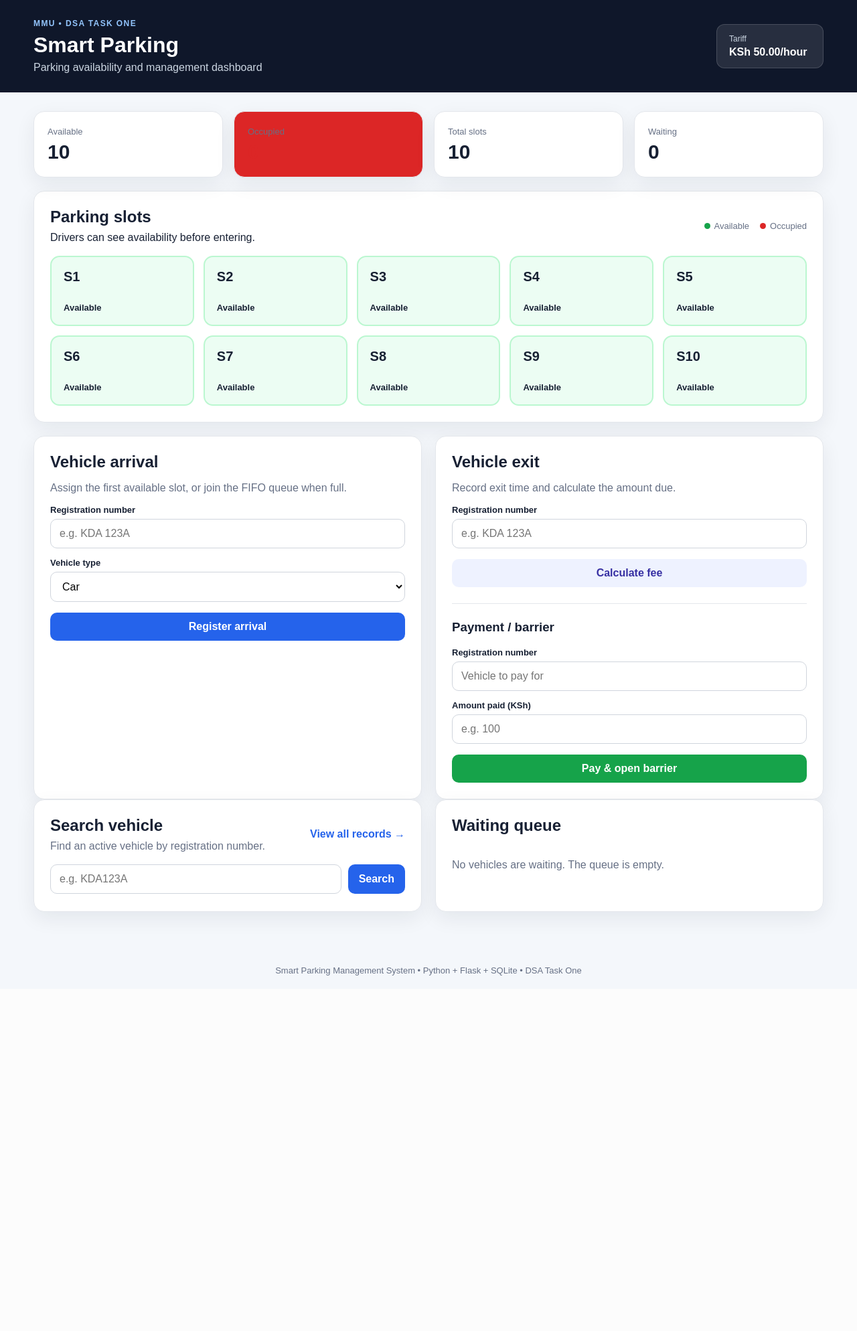
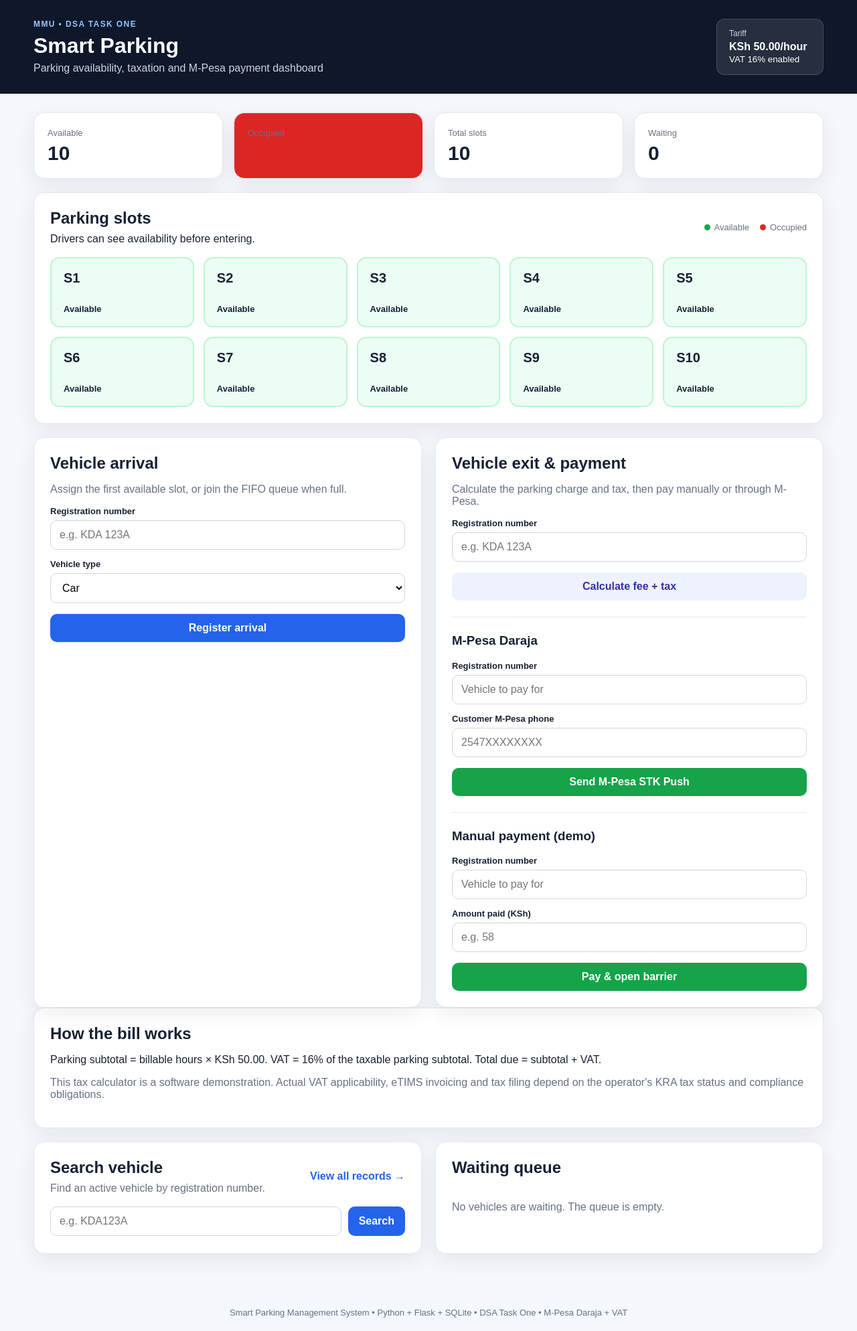
Before and after one commit to Ruita7/DSA-task1-Y2s1, a Flask app: page / in a window 1280 px wide. Shown: the whole page at 67% size. Before the commit the page ends 1457 px from the top, so only its background shows below. Run offline with Flask 3, Linux system fonts and the light colour scheme.

Commit message:
Update frontend for VAT and M-Pesa payments

```diff
--- a/web/templates/index.html
+++ b/web/templates/index.html
@@ -6,24 +6,20 @@
 <link rel="stylesheet" href="{{ url_for('static', filename='style.css') }}">
 </head>
 <body>
-<header class="topbar"><div><p class="eyebrow">MMU • DSA TASK ONE</p><h1>Smart Parking</h1><p class="subtitle">Parking availability and management dashboard</p></div><div class="rate-card"><span>Tariff</span><strong>KSh {{ "%.2f"|format(hourly_rate) }}/hour</strong></div></header>
+<header class="topbar"><div><p class="eyebrow">MMU • DSA TASK ONE</p><h1>Smart Parking</h1><p class="subtitle">Parking availability, taxation and M-Pesa payment dashboard</p></div><div class="rate-card"><span>Tariff</span><strong>KSh {{ "%.2f"|format(hourly_rate) }}/hour</strong><small>{% if vat_enabled %}VAT {{ "%.0f"|format(vat_rate * 100) }}% enabled{% else %}VAT disabled{% endif %}</small></div></header>
 <main class="container">
 {% with messages=get_flashed_messages(with_categories=true) %}{% if messages %}<section class="messages">{% for category,message in messages %}<div class="alert {{category}}">{{message}}</div>{% endfor %}</section>{% endif %}{% endwith %}
-<section class="stats">
-<div class="stat-card"><span>Available</span><strong>{{available_count}}</strong></div>
-<div class="stat-card occupied"><span>Occupied</span><strong>{{occupied_count}}</strong></div>
-<div class="stat-card"><span>Total slots</span><strong>{{capacity}}</strong></div>
-<div class="stat-card"><span>Waiting</span><strong>{{queue|length}}</strong></div>
-</section>
+<section class="stats"><div class="stat-card"><span>Available</span><strong>{{available_count}}</strong></div><div class="stat-card occupied"><span>Occupied</span><strong>{{occupied_count}}</strong></div><div class="stat-card"><span>Total slots</span><strong>{{capacity}}</strong></div><div class="stat-card"><span>Waiting</span><strong>{{queue|length}}</strong></div></section>
 <section class="panel"><div class="section-heading"><div><h2>Parking slots</h2><p>Drivers can see availability before entering.</p></div><div class="legend"><span><i class="dot available"></i> Available</span><span><i class="dot occupied"></i> Occupied</span></div></div>
 <div class="slots-grid">{% for slot in slots %}<div class="slot {{'is-available' if slot.status=='Available' else 'is-occupied'}}"><span class="slot-number">S{{slot.number}}</span><span class="slot-status">{{slot.status}}</span></div>{% endfor %}</div></section>
 <section class="two-column">
 <div class="panel"><h2>Vehicle arrival</h2><p class="muted">Assign the first available slot, or join the FIFO queue when full.</p><form method="post" action="{{url_for('arrival')}}"><label>Registration number</label><input name="plate_number" placeholder="e.g. KDA 123A" required><label>Vehicle type</label><select name="vehicle_type"><option>Car</option><option>SUV</option><option>Van</option><option>Motorcycle</option></select><button class="primary">Register arrival</button></form></div>
-<div class="panel"><h2>Vehicle exit</h2><p class="muted">Record exit time and calculate the amount due.</p><form method="post" action="{{url_for('exit_vehicle')}}"><label>Registration number</label><input name="plate_number" placeholder="e.g. KDA 123A" required><button class="secondary">Calculate fee</button></form><hr><h3>Payment / barrier</h3><form method="post" action="{{url_for('payment')}}"><label>Registration number</label><input name="plate_number" placeholder="Vehicle to pay for" required><label>Amount paid (KSh)</label><input name="amount" type="number" min="0" step="0.01" placeholder="e.g. 100" required><button class="success">Pay & open barrier</button></form></div>
+<div class="panel"><h2>Vehicle exit & payment</h2><p class="muted">Calculate the parking charge and tax, then pay manually or through M-Pesa.</p><form method="post" action="{{url_for('exit_vehicle')}}"><label>Registration number</label><input name="plate_number" placeholder="e.g. KDA 123A" required><button class="secondary">Calculate fee + tax</button></form><hr>
+<h3>M-Pesa Daraja</h3><form method="post" action="{{url_for('mpesa_pay')}}"><label>Registration number</label><input name="plate_number" placeholder="Vehicle to pay for" required><label>Customer M-Pesa phone</label><input name="phone_number" placeholder="2547XXXXXXXX" required><button class="success">Send M-Pesa STK Push</button></form>
+<hr><h3>Manual payment (demo)</h3><form method="post" action="{{url_for('payment')}}"><label>Registration number</label><input name="plate_number" placeholder="Vehicle to pay for" required><label>Amount paid (KSh)</label><input name="amount" type="number" min="0" step="0.01" placeholder="e.g. 58" required><button class="success">Pay & open barrier</button></form></div>
 </section>
-<section class="two-column">
-<div class="panel"><div class="section-heading compact"><div><h2>Search vehicle</h2><p class="muted">Find an active vehicle by registration number.</p></div><a class="text-link" href="{{url_for('records')}}">View all records →</a></div><form class="search-form" method="get" action="{{url_for('search')}}"><input name="plate_number" placeholder="e.g. KDA123A" required><button class="primary">Search</button></form></div>
-<div class="panel"><h2>Waiting queue</h2>{% if queue %}<ol class="queue">{% for plate,vehicle_type in queue %}<li><span>{{plate}}</span><small>{{vehicle_type}}</small></li>{% endfor %}</ol>{% else %}<p class="empty">No vehicles are waiting. The queue is empty.</p>{% endif %}</div>
-</section>
-</main><footer>Smart Parking Management System • Python + Flask + SQLite • DSA Task One</footer>
+<section class="panel"><h2>How the bill works</h2><p>Parking subtotal = billable hours × KSh {{"%.2f"|format(hourly_rate)}}. {% if vat_enabled %}VAT = {{"%.0f"|format(vat_rate * 100)}}% of the taxable parking subtotal. Total due = subtotal + VAT.{% else %}VAT is currently disabled in configuration.{% endif %}</p><p class="muted">This tax calculator is a software demonstration. Actual VAT applicability, eTIMS invoicing and tax filing depend on the operator's KRA tax status and compliance obligations.</p></section>
+<section class="two-column"><div class="panel"><div class="section-heading compact"><div><h2>Search vehicle</h2><p class="muted">Find an active vehicle by registration number.</p></div><a class="text-link" href="{{url_for('records')}}">View all records →</a></div><form class="search-form" method="get" action="{{url_for('search')}}"><input name="plate_number" placeholder="e.g. KDA123A" required><button class="primary">Search</button></form></div>
+<div class="panel"><h2>Waiting queue</h2>{% if queue %}<ol class="queue">{% for plate,vehicle_type in queue %}<li><span>{{plate}}</span><small>{{vehicle_type}}</small></li>{% endfor %}</ol>{% else %}<p class="empty">No vehicles are waiting. The queue is empty.</p>{% endif %}</div></section>
+</main><footer>Smart Parking Management System • Python + Flask + SQLite • DSA Task One • M-Pesa Daraja + VAT</footer>
 </body></html>
```
